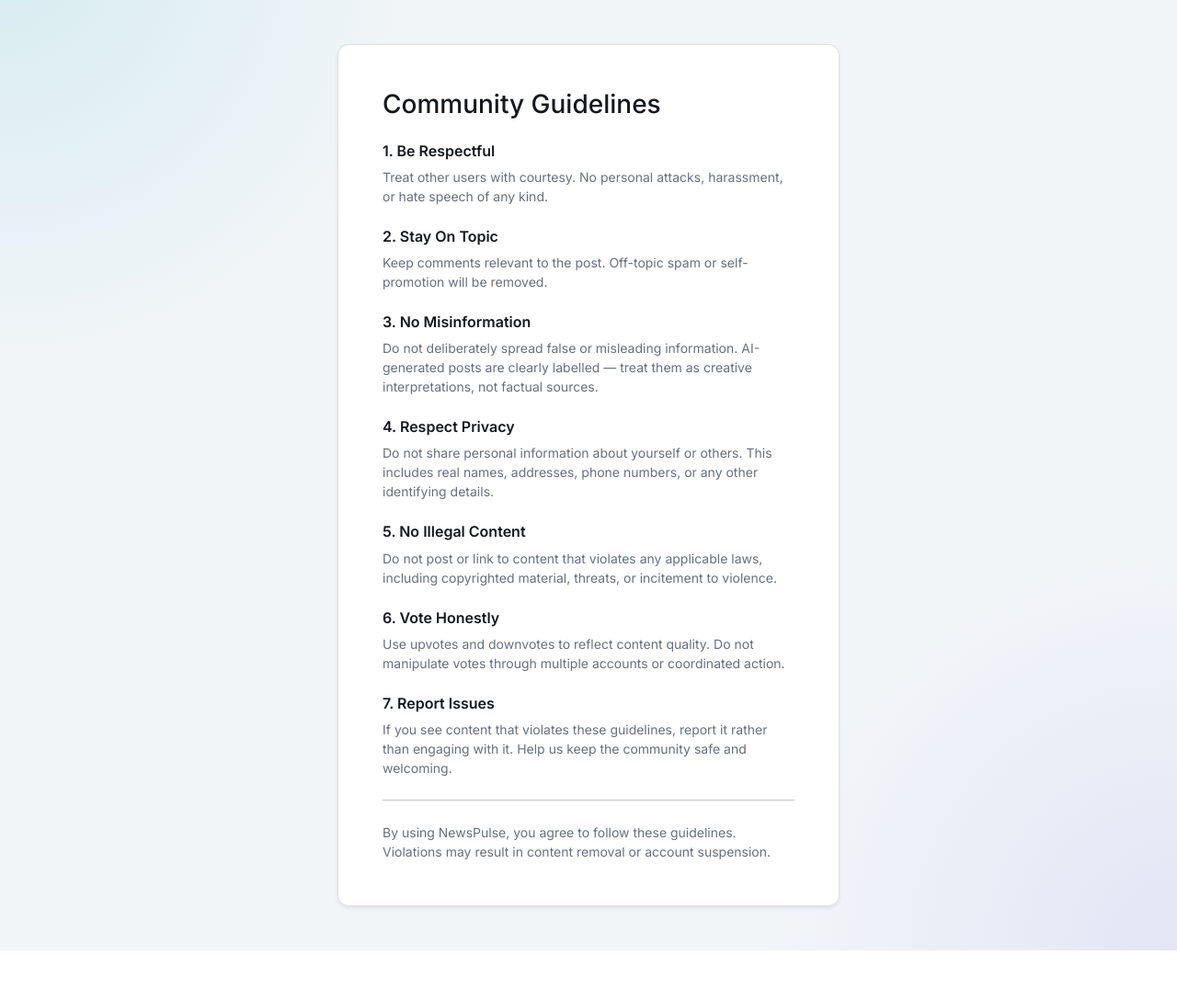
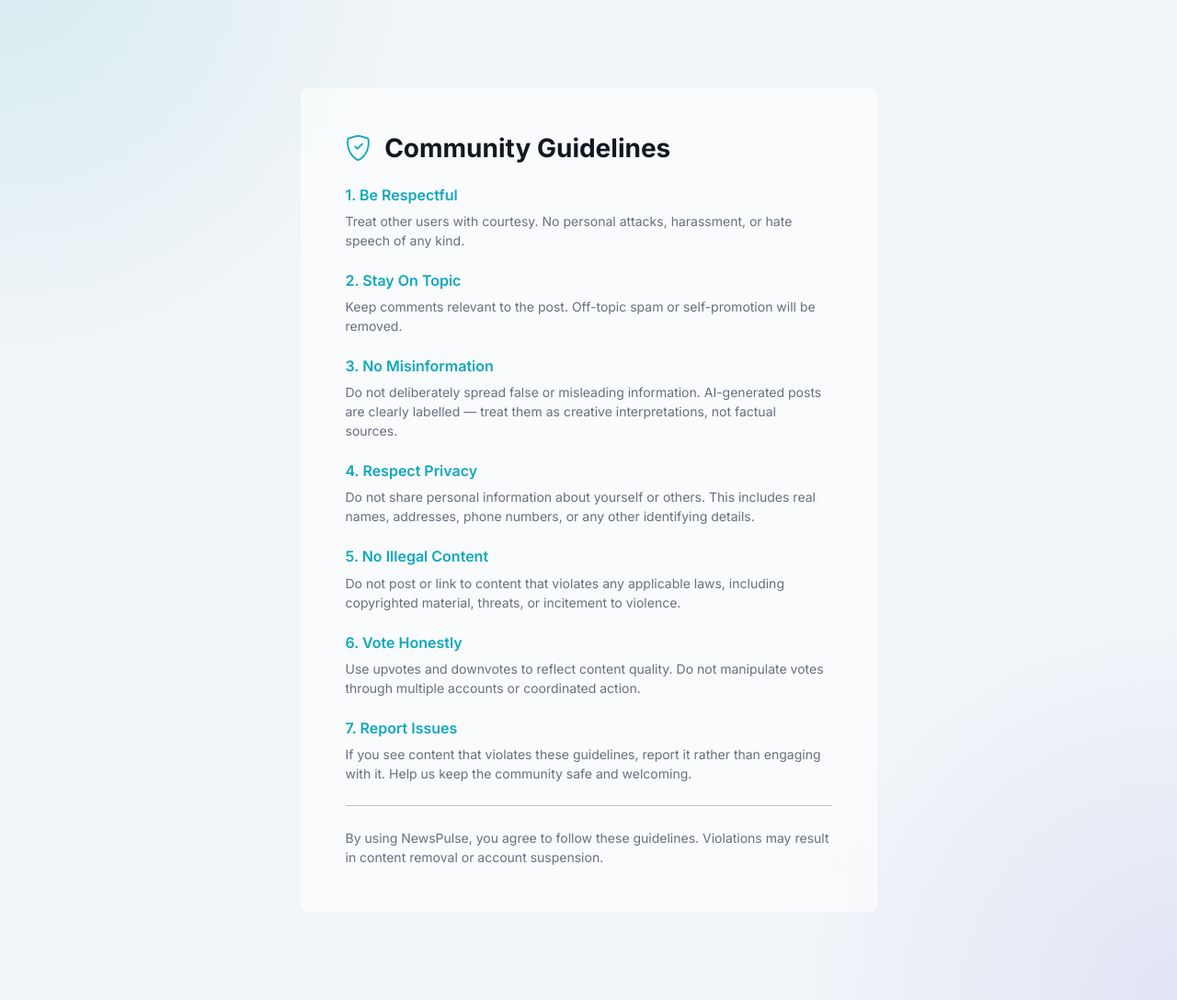
Before and after one commit to farazkabir/CITS-5505-Agile-Web-Development-GP, a Flask app: page /guidelines in a window 1280 px wide. Shown: the part 57-1145 px from the top of the page at 92% size. Before the commit the page ends 1091 px from the top, so only its background shows below. Run offline with Flask 3, Linux system fonts and the light colour scheme.

Commit message:
style: modernize community guidelines page design

```diff
--- a/app/templates/guidelines.html
+++ b/app/templates/guidelines.html
@@ -1,60 +1,66 @@
 {% extends "base.html" %} {% block title %}Community Guidelines | NewsPulse{%
 endblock %} {% block content %}
-<div class="row justify-content-center">
-  <div class="col-md-8 col-lg-6">
-    <div class="card shadow-sm">
-      <div class="card-body p-4 p-md-5">
-        <h1 class="h3 mb-4">Community Guidelines</h1>
+<div class="container py-5">
+  <div class="row justify-content-center">
+    <div class="col-lg-8 col-xl-7">
+      <div class="glass rounded-3 p-4 p-md-5">
+        <h1 class="h3 fw-bold mb-4">
+          <i class="bi bi-shield-check me-2 text-primary"></i>
+          Community Guidelines
+        </h1>
 
-        <h2 class="h6 fw-semibold mt-4">1. Be Respectful</h2>
+        <h2 class="h6 fw-semibold mt-4 text-primary">1. Be Respectful</h2>
         <p class="small text-body-secondary">
           Treat other users with courtesy. No personal attacks, harassment, or
           hate speech of any kind.
         </p>
 
-        <h2 class="h6 fw-semibold mt-4">2. Stay On Topic</h2>
+        <h2 class="h6 fw-semibold mt-4 text-primary">2. Stay On Topic</h2>
         <p class="small text-body-secondary">
           Keep comments relevant to the post. Off-topic spam or self-promotion
           will be removed.
         </p>
 
-        <h2 class="h6 fw-semibold mt-4">3. No Misinformation</h2>
+        <h2 class="h6 fw-semibold mt-4 text-primary">3. No Misinformation</h2>
         <p class="small text-body-secondary">
-          Do not deliberately spread false or misleading information. AI-generated
-          posts are clearly labelled &mdash; treat them as creative
+          Do not deliberately spread false or misleading information.
+          AI-generated posts are clearly labelled &mdash; treat them as creative
           interpretations, not factual sources.
         </p>
 
-        <h2 class="h6 fw-semibold mt-4">4. Respect Privacy</h2>
+        <h2 class="h6 fw-semibold mt-4 text-primary">4. Respect Privacy</h2>
         <p class="small text-body-secondary">
           Do not share personal information about yourself or others. This
           includes real names, addresses, phone numbers, or any other
           identifying details.
         </p>
 
-        <h2 class="h6 fw-semibold mt-4">5. No Illegal Content</h2>
+        <h2 class="h6 fw-semibold mt-4 text-primary">5. No Illegal Content</h2>
         <p class="small text-body-secondary">
           Do not post or link to content that violates any applicable laws,
           including copyrighted material, threats, or incitement to violence.
         </p>
 
-        <h2 class="h6 fw-semibold mt-4">6. Vote Honestly</h2>
+        <h2 class="h6 fw-semibold mt-4 text-primary">6. Vote Honestly</h2>
         <p class="small text-body-secondary">
           Use upvotes and downvotes to reflect content quality. Do not
           manipulate votes through multiple accounts or coordinated action.
         </p>
 
-        <h2 class="h6 fw-semibold mt-4">7. Report Issues</h2>
+        <h2 class="h6 fw-semibold mt-4 text-primary">7. Report Issues</h2>
         <p class="small text-body-secondary">
           If you see content that violates these guidelines, report it rather
           than engaging with it. Help us keep the community safe and welcoming.
         </p>
 
         <hr class="my-4" />
-        <p class="small text-body-secondary mb-0">
-          By using NewsPulse, you agree to follow these guidelines. Violations
-          may result in content removal or account suspension.
-        </p>
+
+        <div class="small text-body-secondary mt-4">
+          <p class="mb-0">
+            By using NewsPulse, you agree to follow these guidelines. Violations
+            may result in content removal or account suspension.
+          </p>
+        </div>
       </div>
     </div>
   </div>
```
